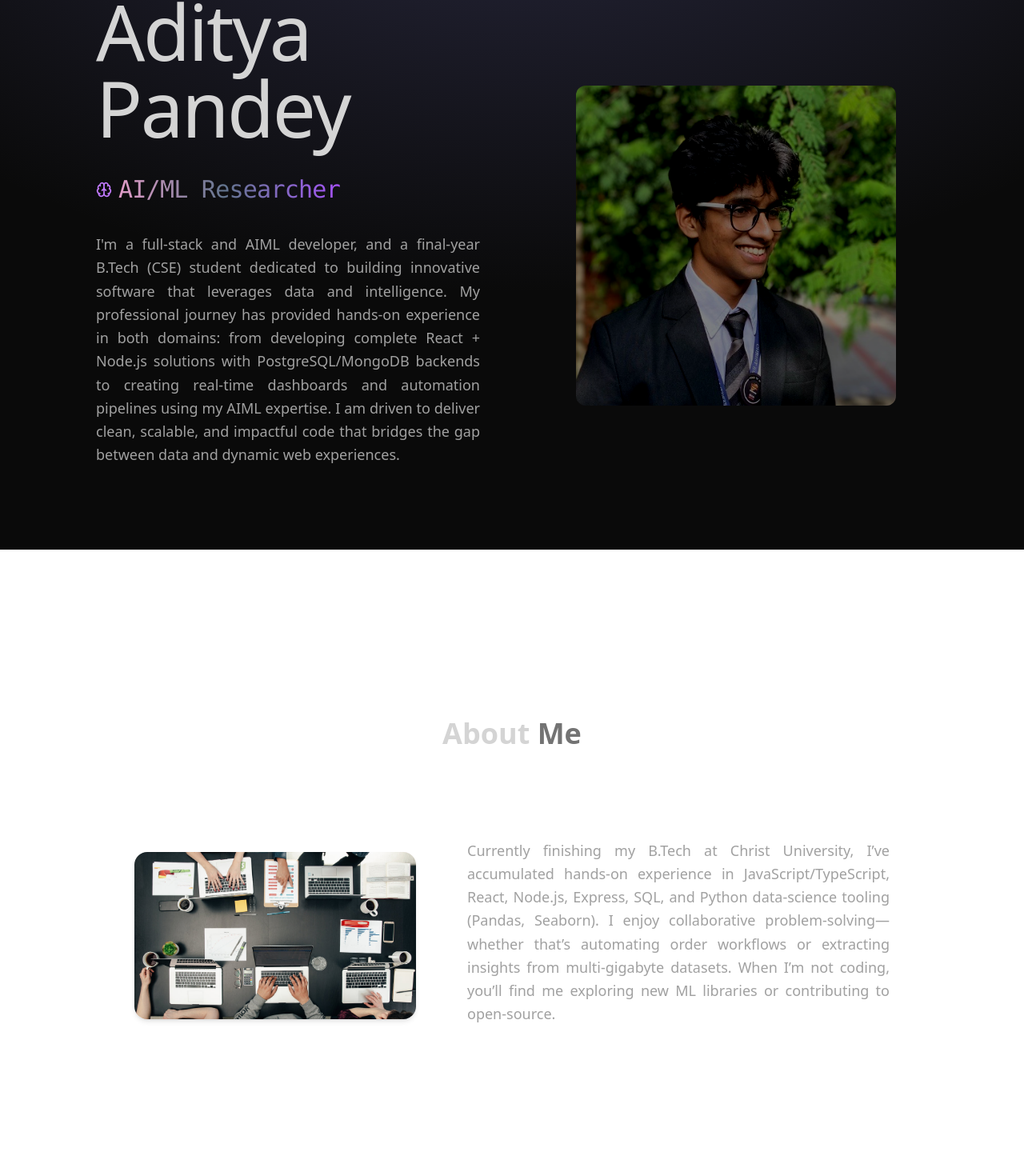
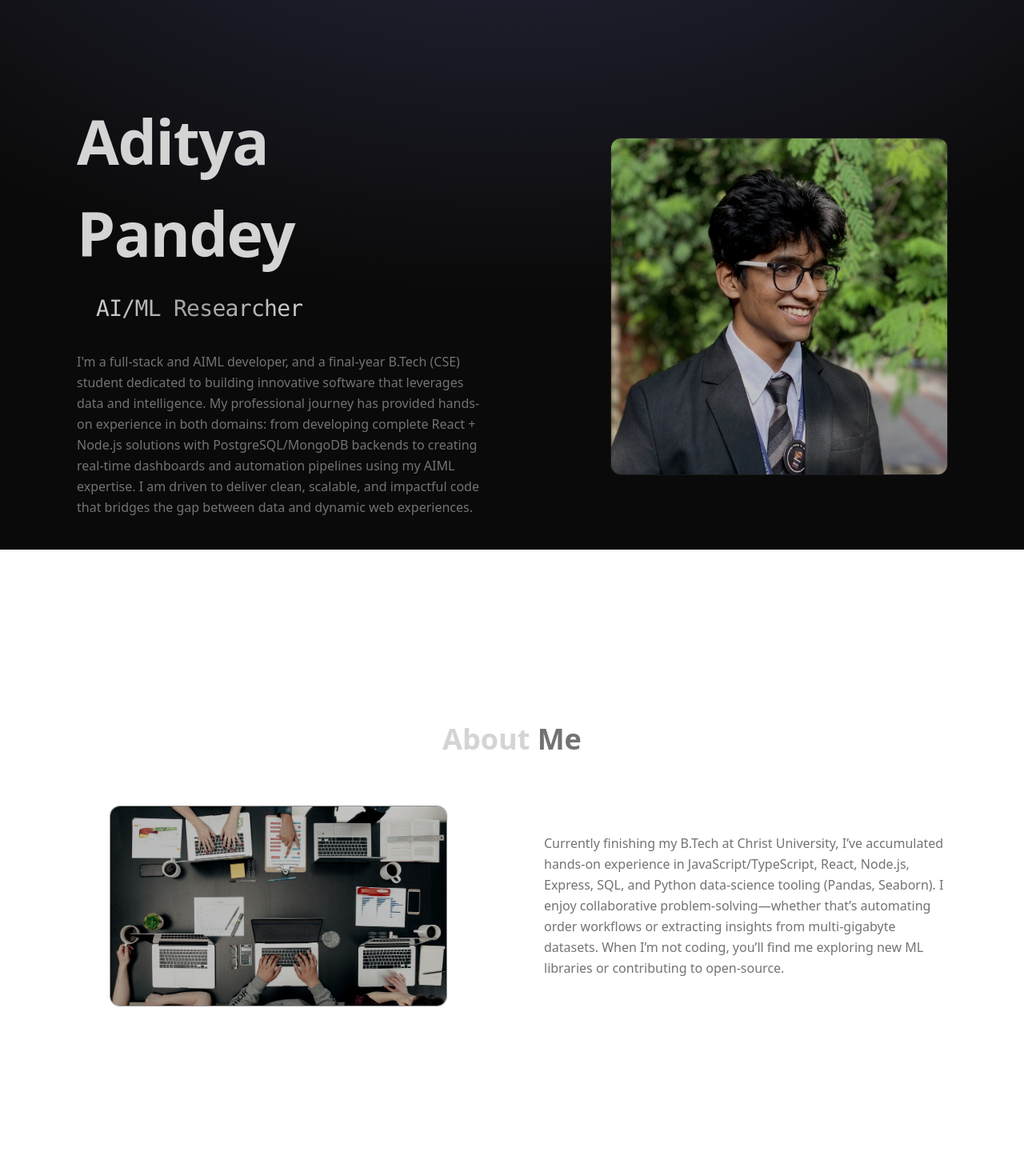
Before and after one commit to thecritiz/portfolio, a React (Vite) app: page / in a window 1280 px wide. Shown: the part 113-1583 px from the top of the page at 80% size. Built offline with nearby package versions, Linux system fonts and the light colour scheme.

Commit message:
minor updates to suit monitor width and constants added

```diff
--- a/src/components/About.jsx
+++ b/src/components/About.jsx
@@ -1,9 +1,9 @@
-import React, { useRef } from 'react';
-import aboutImg from '../assets/about.jpg';
-import { ABOUT_TEXT } from '../constants';
-import { motion, useInView } from 'framer-motion';
+import React, { useRef } from 'react'
+import aboutImg from '../assets/about.jpg'
+import { ABOUT_TEXT } from '../constants'
+import { motion, useInView } from 'framer-motion'
 
-// Framer‑motion variants — clean, springy, and symmetric
+// Animations — UNCHANGED
 const fadeLeft = {
   hidden: { opacity: 0, x: -60, rotate: -4 },
   visible: {
@@ -12,7 +12,7 @@ const fadeLeft = {
     rotate: 0,
     transition: { type: 'spring', stiffness: 80, damping: 14 },
   },
-};
+}
 
 const fadeRight = {
   hidden: { opacity: 0, x: 60, rotate: 4 },
@@ -22,42 +22,55 @@ const fadeRight = {
     rotate: 0,
     transition: { type: 'spring', stiffness: 80, damping: 14 },
   },
-};
+}
 
 const About = () => {
-  const sectionRef = useRef(null);
-  const isSectionInView = useInView(sectionRef, { once: false, amount: 0.3 });
+  const sectionRef = useRef(null)
+  const isSectionInView = useInView(sectionRef, { once: false, amount: 0.3 })
 
   return (
     <section
       id="about"
       ref={sectionRef}
-      className="border-b border-transparent py-20"
+      className="border-b border-transparent py-16 sm:py-20 lg:py-32"
     >
-      {/* animated heading */}
+      {/* Max-width container (NEW, matches Hero) */}
+      <div className="mx-auto max-w-[1400px] px-4">
+
+        {/* Heading — UNCHANGED */}
         <motion.h2
           initial={{ opacity: 0, y: -30 }}
-        animate={isSectionInView ? { opacity: 1, y: 0 } : { opacity: 0, y: -30 }}
+          animate={
+            isSectionInView
+              ? { opacity: 1, y: 0 }
+              : { opacity: 0, y: -30 }
+          }
           transition={{ duration: 0.6 }}
           className="mb-16 text-center text-4xl font-semibold"
         >
           About <span className="text-neutral-500">Me</span>
         </motion.h2>
 
-      <div className="flex flex-wrap items-center justify-center gap-8">
+        <div className="flex flex-col lg:flex-row items-center justify-center gap-14 lg:gap-20">
+
           {/* Image */}
           <motion.div
             variants={fadeLeft}
             initial="hidden"
             animate={isSectionInView ? 'visible' : 'hidden'}
-          className="w-full max-w-sm p-4 lg:w-1/2"
+            className="w-full lg:w-1/2 flex justify-center"
           >
             <motion.img
               whileHover={{ scale: 1.05, rotate: 2 }}
               transition={{ type: 'spring', stiffness: 100, damping: 10 }}
-            className="rounded-2xl shadow-md"
               src={aboutImg}
               alt="Aditya Pandey Profile"
+              className="
+                w-[220px] sm:w-[280px] md:w-[340px] xl:w-[420px]
+                rounded-xl
+                brightness-75 contrast-110 grayscale-[20%]
+                ring-1 ring-neutral-700/50
+              "
             />
           </motion.div>
 
@@ -66,20 +79,28 @@ const About = () => {
             variants={fadeRight}
             initial="hidden"
             animate={isSectionInView ? 'visible' : 'hidden'}
-          className="w-full max-w-xl p-4 lg:w-1/2"
+            className="w-full lg:w-1/2"
           >
             <motion.p
               initial={{ opacity: 0 }}
               animate={isSectionInView ? { opacity: 1 } : { opacity: 0 }}
               transition={{ delay: 0.2, duration: 0.6 }}
-            className="mt-8 mb-10 max-w-2xl text-justify text-lg leading-relaxed text-neutral-400"
+              className="
+                max-w-[60ch]
+                text-left
+                text-[clamp(1rem,1.2vw,1.125rem)]
+                leading-relaxed
+                text-neutral-500
+              "
             >
               {ABOUT_TEXT}
             </motion.p>
           </motion.div>
+
+        </div>
       </div>
     </section>
-  );
-};
+  )
+}
 
-export default About;
+export default About
--- a/src/components/Blog.jsx
+++ b/src/components/Blog.jsx
@@ -41,7 +41,7 @@ const Blog = () => {
       {/* Medium Profile Button */}
       <div className="mt-12 flex justify-center">
         <a
-          href="https://medium.com/@thecritizz"
+          href="https://medium.com/@techrot_aditya"
           target="_blank"
           rel="noopener noreferrer"
           className="bg-neutral-900 border border-neutral-800 text-white px-6 py-4 rounded-xl shadow-md hover:bg-neutral-800 transition-all"
--- a/src/components/Hero.jsx
+++ b/src/components/Hero.jsx
@@ -3,101 +3,128 @@ import { HERO_CONTENT } from '../constants'
 import profilePic from '../assets/profile.jpg'
 import { motion } from 'framer-motion'
 import { useTypewriter, Cursor } from 'react-simple-typewriter'
-
-// Lucide Icons (You can customize or swap as needed)
 import { Code, Brain, Database, Network } from 'lucide-react'
 
+/* Animation */
 const fadeInFromLeft = (delay = 0) => ({
-  hidden: { x: -100, opacity: 0 },
+  hidden: { x: -60, opacity: 0 },
   visible: {
     x: 0,
     opacity: 1,
-    transition: { duration: 0.5, delay },
+    transition: { duration: 0.6, delay, ease: 'easeOut' },
   },
 })
 
+/* Roles */
 const roles = [
-  {
-    label: 'Full Stack Developer',
-    icon: <Code className="inline-block w-5 h-5 mr-2 text-pink-400" />,
-  },
-  {
-    label: 'AI/ML Researcher',
-    icon: <Brain className="inline-block w-5 h-5 mr-2 text-purple-400" />,
-  },
-  {
-    label: 'Database Designer',
-    icon: <Database className="inline-block w-5 h-5 mr-2 text-blue-400" />,
-  },
-  {
-    label: 'DevOps Enthusiast',
-    icon: <Network className="inline-block w-5 h-5 mr-2 text-green-400" />,
-  },
+  { label: 'Full Stack Developer', icon: Code },
+  { label: 'AI/ML Researcher', icon: Brain },
+  { label: 'Database Designer', icon: Database },
+  { label: 'DevOps Enthusiast', icon: Network },
 ]
 
 const Hero = () => {
   const labels = roles.map((r) => r.label)
+
   const [text] = useTypewriter({
     words: labels,
     loop: true,
     delaySpeed: 1500,
   })
 
-  // Get current icon based on current text (fallback if unmatched)
-  const activeRole = roles.find((r) => r.label === text)
-  const currentIcon = activeRole ? activeRole.icon : roles[0].icon
+  const activeRole =
+    roles.find((r) => r.label === text) ?? roles[0]
+
+  const Icon = activeRole.icon
 
   return (
-    <section id="hero" className="border-b border-transparent pb-16 lg:mb-32">
-      <div className="flex flex-wrap items-center justify-center">
-        {/* Left Side (Text) */}
+    <section
+      id="hero"
+      className="border-b border-transparent py-16 sm:py-20 lg:py-32"
+    >
+      {/* Max-width container */}
+      <div className="mx-auto max-w-[1400px] px-4">
+        <div className="flex flex-col-reverse lg:flex-row items-center gap-14 lg:gap-20">
+
+          {/* TEXT */}
           <div className="w-full lg:w-1/2">
-          <div className="flex flex-col items-center lg:items-start px-6 lg:px-10">
+            <div className="flex flex-col items-center lg:items-start">
+
+              {/* Name */}
               <motion.h1
                 variants={fadeInFromLeft(0)}
                 initial="hidden"
                 animate="visible"
-              className="pb-8 text-5xl lg:text-8xl font-light tracking-tight text-center lg:text-left"
+                className="
+                  pb-4
+                  text-[clamp(2.75rem,6vw,6rem)]
+                  font-semibold
+                  tracking-[-0.02em]
+                  text-center lg:text-left
+                "
               >
                 Aditya Pandey
               </motion.h1>
 
+              {/* Role */}
               <motion.div
-              variants={fadeInFromLeft(0.4)}
+                variants={fadeInFromLeft(0.3)}
                 initial="hidden"
                 animate="visible"
-              className="h-[44px] text-2xl lg:text-3xl tracking-tight text-transparent bg-gradient-to-r from-pink-300 via-slate-500 to-purple-500 bg-clip-text font-mono flex items-center"
+                className="
+                  min-h-[36px] sm:min-h-[40px]
+                  flex items-center justify-center lg:justify-start
+                  text-[clamp(1.1rem,2.5vw,1.75rem)]
+                  font-mono tracking-tight
+                  text-transparent bg-gradient-to-r
+                  from-neutral-300 via-neutral-400 to-neutral-300
+                  bg-clip-text
+                "
               >
-              {currentIcon}
+                <Icon className="w-4 h-4 mr-2 opacity-70" />
                 {text}
                 <Cursor cursorStyle="|" />
               </motion.div>
 
+              {/* Description */}
               <motion.p
-              variants={fadeInFromLeft(0.8)}
+                variants={fadeInFromLeft(0.6)}
                 initial="hidden"
                 animate="visible"
-              className="mt-8 mb-10 max-w-2xl text-justify text-lg leading-relaxed text-neutral-400"
+                className="
+                  mt-8
+                  max-w-[60ch]
+                  text-left
+                  text-[clamp(1rem,1.2vw,1.125rem)]
+                  leading-relaxed
+                  text-neutral-500
+                "
               >
                 {HERO_CONTENT}
               </motion.p>
             </div>
           </div>
 
-        {/* Right Side (Image) */}
-        <div className="w-full lg:w-1/2 px-6 lg:px-8">
+          {/* IMAGE */}
+          <div className="w-full lg:w-1/2 flex justify-center lg:justify-end">
             <motion.div
-            initial={{ x: 100, opacity: 0 }}
+              initial={{ x: 60, opacity: 0 }}
               animate={{ x: 0, opacity: 1 }}
-            transition={{ duration: 1, delay: 1.2 }}
-            className="flex justify-center"
+              transition={{ duration: 0.8, delay: 0.9, ease: 'easeOut' }}
             >
               <img
                 src={profilePic}
                 alt="Aditya Pandey"
-              className="w-[300px] md:w-[400px] h-auto rounded-xl filter brightness-50 contrast-125"
+                className="
+                  w-[220px] sm:w-[280px] md:w-[340px] xl:w-[420px]
+                  rounded-xl
+                  brightness-75 contrast-110 grayscale-[20%]
+                  ring-1 ring-neutral-700/50
+                "
               />
             </motion.div>
+          </div>
+
         </div>
       </div>
     </section>
--- a/src/components/Technologies.jsx
+++ b/src/components/Technologies.jsx
@@ -26,8 +26,8 @@ const Technologies = () => {
         initial={{ opacity: 0, y: -100 }}
         whileInView={{ opacity: 1, y: 0 }}
         transition={{ duration: 1.5 }}
-        className='my-20 text-center text-4xl'
-      >
+        className='my-20 text-center text-4xl font-semibold'>
+
         Technologies
       </motion.h1>
 
```
Also changed, not shown: src/constants/index.js (+18 -0 lines). Lines whose indentation alone changed are shown as unchanged.
